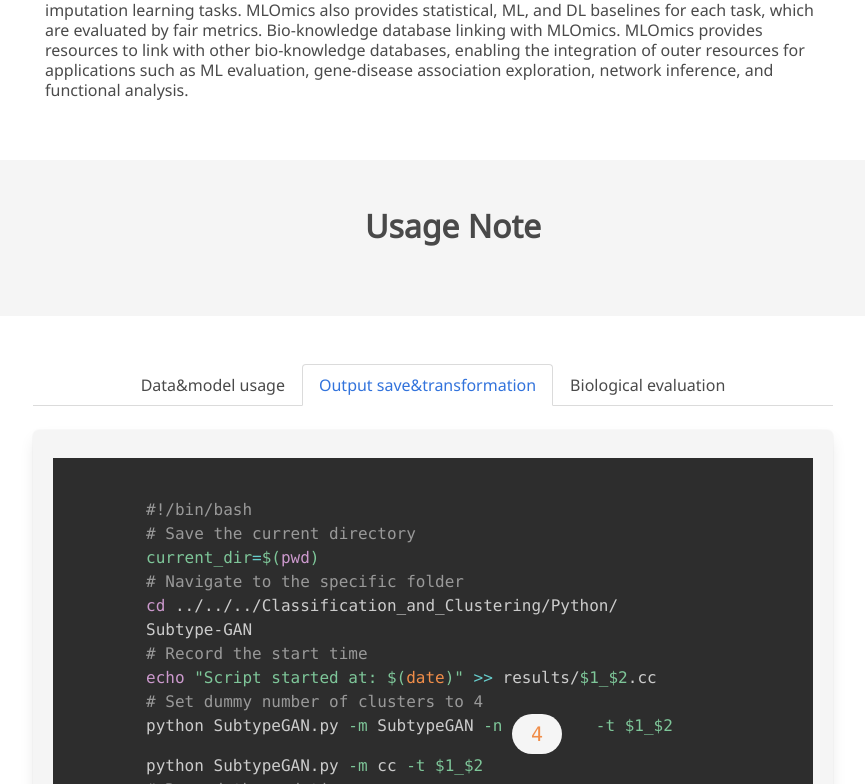
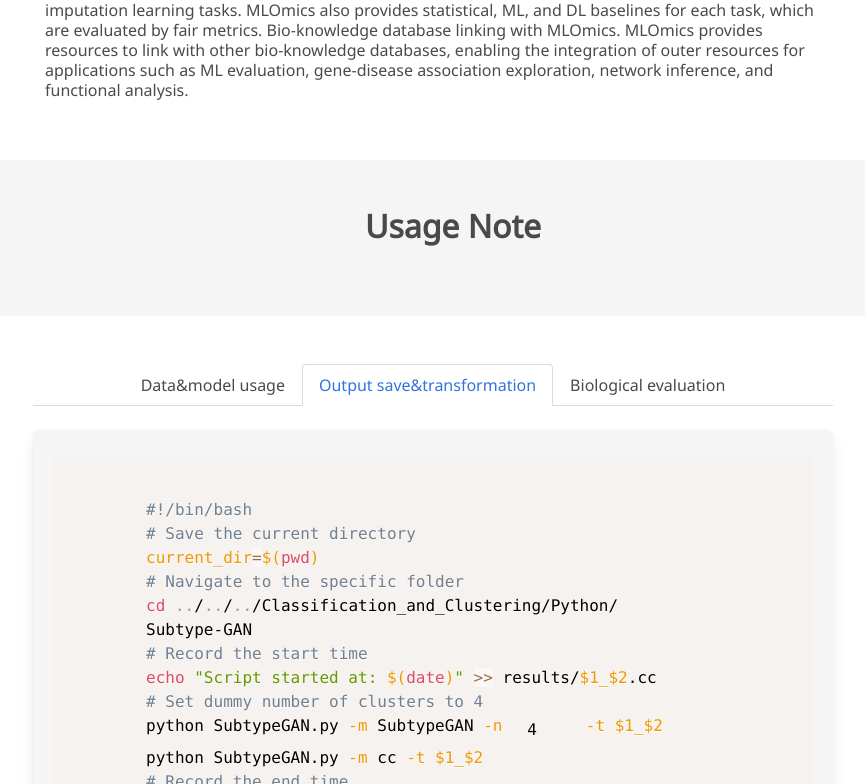
Before and after one commit to chenzRG/chenzRG.github.io, a plain HTML site: page project/mlomics.html in a window 1280 px wide. Both pictures are taken after a click on the item "Output save&transformation". Shown: the part 1249-2033 px from the top of the page, without its empty margins (207-1072 px from the left). Drawn offline with nearby package versions, Linux system fonts and the light colour scheme; some icons are missing; a web font is replaced by a local one.

Commit message:
Update mlomics.html

```diff
--- a/project/mlomics.html
+++ b/project/mlomics.html
@@ -5,13 +5,11 @@
   <meta name="description" content="MLOmics: Cancer Multi-Omics Database for Machine Learning.">
   <meta name="viewport" content="width=device-width, initial-scale=1">
 
-  <!-- Prism CSS (选一个主题即可，推荐 tomorrow 比较平衡) -->
-  <link rel="stylesheet" href="https://cdnjs.cloudflare.com/ajax/libs/prism/1.29.0/themes/prism-tomorrow.min.css">
-
-  <!-- Prism JS Core -->
+    <!-- Prism CSS -->
+  <link rel="stylesheet" href="https://cdnjs.cloudflare.com/ajax/libs/prism/1.29.0/themes/prism.min.css" />
+  <!-- Prism JS -->
   <script src="https://cdnjs.cloudflare.com/ajax/libs/prism/1.29.0/prism.min.js"></script>
-
-  <!-- Optional: language support -->
+  <!-- Optional: bash support -->
   <script src="https://cdnjs.cloudflare.com/ajax/libs/prism/1.29.0/components/prism-bash.min.js"></script>
 
   <title>MLOmics: Cancer Multi-Omics Database for Machine Learning</title>
@@ -35,6 +33,17 @@
   <script src="static/js/index.js"></script>
 </head>
 <body>
+
+<style>
+.token.number {
+  font-size: inherit !important;
+  color: inherit !important;
+  background: none !important;
+  padding: 0 !important;
+  border-radius: 0 !important;
+  box-shadow: none !important;
+}
+</style>
 
 
   <section class="hero">
```
